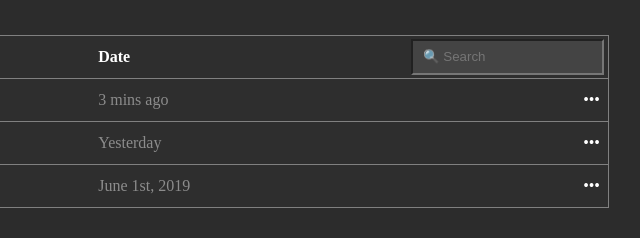
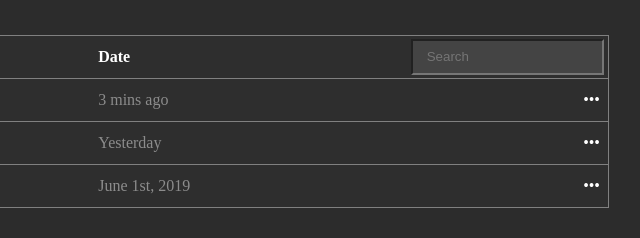
Before and after one commit to andrizen/third, a plain HTML site: page index.html in a window 1280 px wide. Shown: the part 500-738 px from the top of the page, 233-873 px from the left. Drawn offline with Linux system fonts and the light colour scheme.

Commit message:
fix placeholder

```diff
--- a/index.html
+++ b/index.html
@@ -72,7 +72,7 @@
 			<th>Date</th>
 			<th>
 				<form class="search" method="get">
-				<label><input type="text" name="search" placeholder="&#128269;&nbsp;Search"></label>
+				<label><input type="text" name="search" placeholder="&nbsp;Search";></label>
 				</form>
 			</th>
 		</tr>
```
